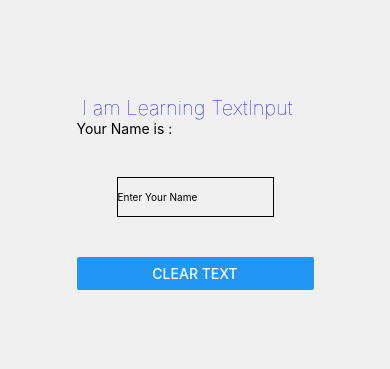
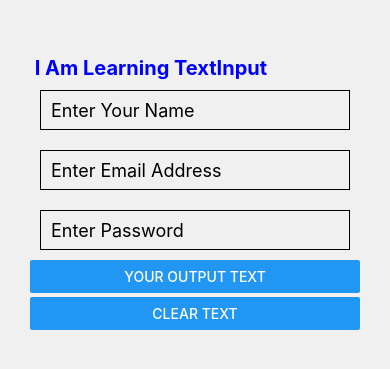
Before and after one commit to Harsh-Panwar22062001/native-practice, a React Native app: screen / in a window 390 px wide. Shown: the part 239-608 px from the top of the page. Built offline with nearby package versions, Linux system fonts and the light colour scheme.

Commit message:
Basic form created-learned TextInput , UseState , Hide password ,creating fn shhowing details

```diff
--- a/Components/CustomTextInput.jsx
+++ b/Components/CustomTextInput.jsx
@@ -1,41 +1,89 @@
-import { View, Text, TextInput, StyleSheet  , Button } from "react-native";
-import React  ,{useState} from "react";
+import { View, Text, TextInput, StyleSheet, Button } from "react-native";
+import React, { useState } from "react";
 
 export default function CustomTextInput() {
+  const [name, setName] = useState("");
 
+  const [email, setEmail] = useState("");
 
-const [name , setName] = useState("");
+  const [password, setPassword] = useState("");
 
+  const [display, setDisplay] = useState(false);
+
+  const blankText = () => {
+    setDisplay(false);
+    setName("");
+    setEmail("");
+    setPassword("");
+  };
 
   return (
     <View>
       <Text
         style={{
           fontSize: 20,
-          fontWeight: 90,
+          fontWeight: "bold",
           marginTop: 20,
           color: "blue",
         }}
       >
         {" "}
-        I am Learning TextInput
+        I Am Learning TextInput
       </Text>
-      <Text>Your Name is :{name}</Text>
-      <TextInput placeholder="Enter Your Name" style={styles.container}   value={name}  onChangeText={(text)=>setName(text)} />
 
-      <Button   title = "Clear Text" onPress ={()=>setName("")}   />
+      <TextInput
+        placeholder="Enter Your Name"
+        style={styles.container}
+        value={name}
+        onChangeText={(text) => setName(text)}
+      />
+
+      <TextInput
+        placeholder="Enter Email Address"
+        style={styles.container}
+        value={email}
+        onChangeText={(text) => setEmail(text)}
+      />
+
+      <TextInput
+        placeholder="Enter Password"
+        style={styles.container}
+        value={password}
+        secureTextEntry={true}
+        onChangeText={(text) => setPassword(text)}
+      />
+
+      <View>
+        {display ? (
+          <View>
+            <Text style={{ fontSize: 10 }}> Your Name is {name}</Text>
+            <Text style={{ fontSize: 10 }}> Your Email is {email}</Text>
+            <Text style={{ fontSize: 10 }}> Your Password is {password}</Text>
+          </View>
+        ) : null}
+      </View>
+
+      <Button title="Your Output Text" onPress={() => setDisplay(true)} />
+
+      <View style={{ marginTop: 4 }}>
+        <Button
+          title="Clear Text"
+          onPress={() =>
+            blankText() }
+        />
+      </View>
     </View>
   );
 }
 
 const styles = StyleSheet.create({
   container: {
-    Color: "Yellow",
-    fontSize: 10,
-    border: "solid 1px black",
-    borderWidth: 30,
-    margin: 40,
+    color: "black",
+    fontSize: 18,
+    padding: 10,
+    borderWidth: 1,
+    borderColor: "black",
+    margin: 10,
     height: 40,
-    weight: 90,
   },
 });
```
